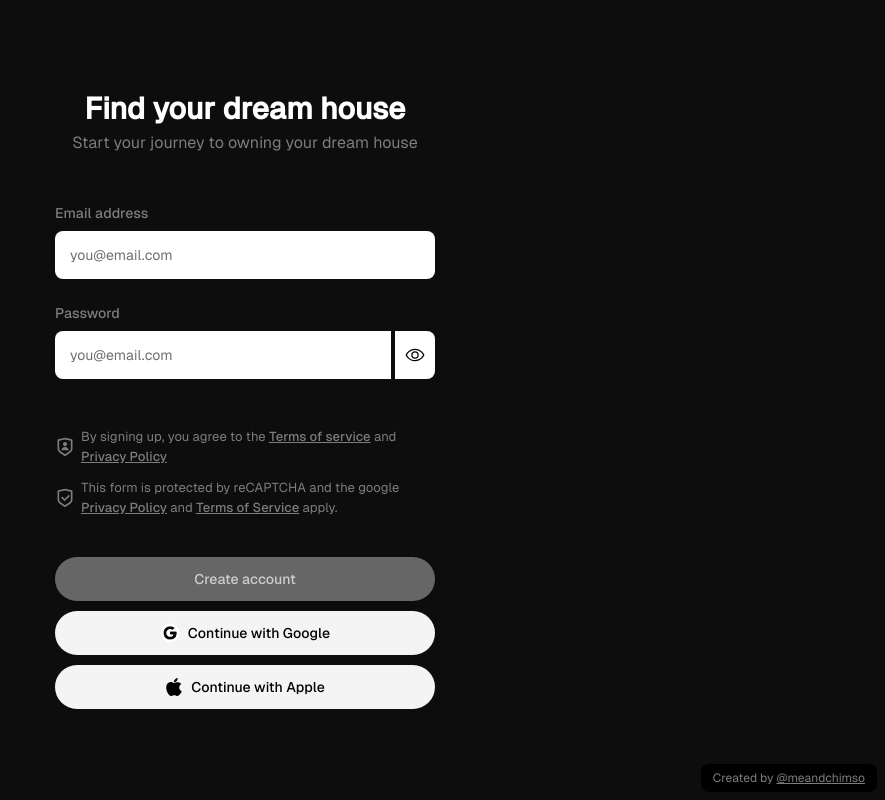
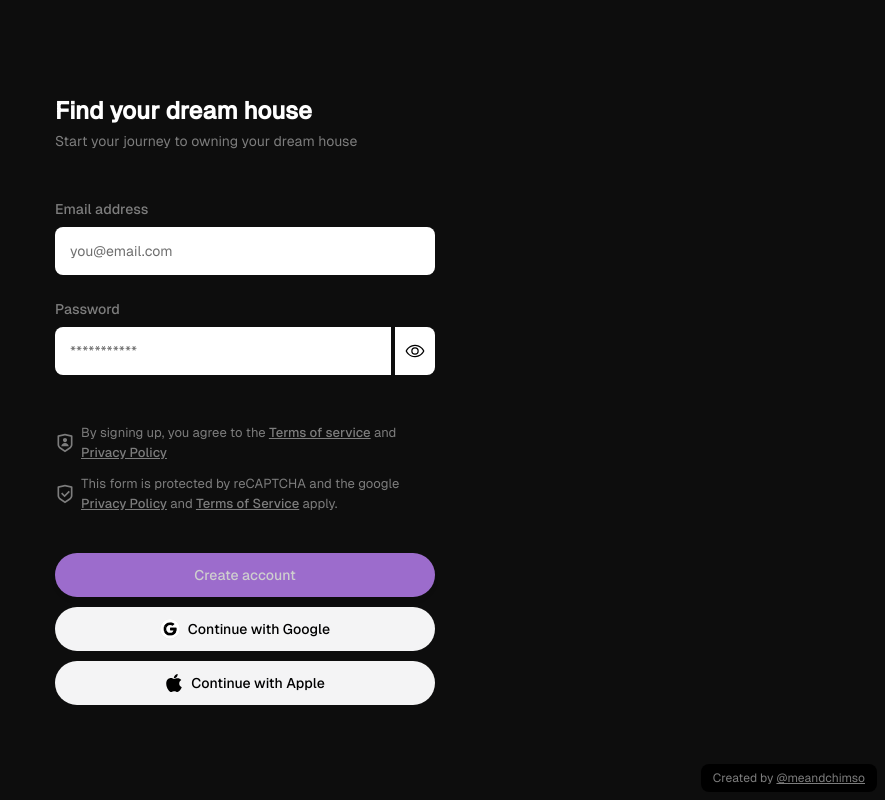
Before and after one commit to mosco98/moscode-signup-page, a Next.js app: page / in a window 1280 px wide. Shown: the whole page, without its empty margins (395-1280 px from the left). Built offline with nearby package versions, Linux system fonts and the light colour scheme.

Commit message:
updated input design

```diff
--- a/src/app/components/ChecksPill.tsx
+++ b/src/app/components/ChecksPill.tsx
@@ -11,7 +11,7 @@ const ChecksPill = ({ text, passed }: ChecksPillProps) => {
   return (
     <div
       className={cn(
-        "border-[0.7px] border-[#7D7D7D] px-3 py-[3px] rounded-3xl text-[11px] font-medium flex items-center gap-1 bg-transparent transition",
+        "border-[0.7px] border-[#7D7D7D]/50 px-3 py-[3px] rounded-3xl text-[11px] font-medium flex items-center gap-1 bg-transparent transition",
         passed && "bg-purple-600 text-white border-purple-600"
       )}
     >
--- a/src/app/components/PasswordInput.tsx
+++ b/src/app/components/PasswordInput.tsx
@@ -127,9 +127,9 @@ const PasswordInput = ({
         onBlur={() => setIsFocused(false)}
       >
         <input
-          className="h-12 block w-full outline-none border border-transparent bg-white p-[14px] rounded-l-lg focus-visible:ring-2 focus-visible:ring-white/80 focus-visible:border-[#0D0D0D]/50 transition text-[#0D0D0D] placeholder:text-[#0D0D0D]/60"
+          className="h-12 block w-full outline-none border border-transparent bg-white p-[14px] rounded-l-lg focus-visible:ring-2 focus-visible:ring-white/60 focus-visible:border-purple-600 text-[#0D0D0D] placeholder:text-[#0D0D0D]/60 transition-all duration-300 ease-in-out"
           type={isPasswordHidden ? "password" : "text"}
-          placeholder="you@email.com"
+          placeholder="***********"
           id="password"
           ref={inputRef}
           onChange={handleInputChange}
--- a/src/app/page.tsx
+++ b/src/app/page.tsx
@@ -32,11 +32,11 @@ const HomePage = () => {
         transition={{ duration: 0.5 }}
       >
         <div className="max-w-[380px] w-full">
-          <div className="text-center">
-            <h1 className="text-3xl font-semibold text-white">
+          <div className="text-left">
+            <h1 className="text-2xl font-semibold text-white">
               Find your dream house
             </h1>
-            <p className="mt-1">
+            <p className="mt-1 text-sm">
               Start your journey to owning your dream house
             </p>
           </div>
@@ -48,7 +48,7 @@ const HomePage = () => {
               </label>
 
               <input
-                className="h-12 block w-full outline-none border border-transparent bg-white p-[14px] rounded-lg focus-visible:ring-2 focus-visible:ring-white/80 focus-visible:border-[#0D0D0D]/50 transition text-[#0D0D0D] placeholder:text-[#0D0D0D]/60"
+                className="h-12 block w-full outline-none border border-transparent bg-white p-[14px] rounded-lg focus-visible:ring-2 focus-visible:ring-white/60 focus-visible:border-purple-600 text-[#0D0D0D] placeholder:text-[#0D0D0D]/60 transition-all duration-300 ease-in-out"
                 type="email"
                 placeholder="you@email.com"
                 id="email"
@@ -109,9 +109,9 @@ const HomePage = () => {
             <div className="mt-10 text-sm font-medium space-y-2.5">
               <button
                 className={cn(
-                  "h-11 bg-black text-white w-full rounded-3xl hover:opacity-85 transition shadow-md",
+                  "h-11 bg-purple-600 text-white w-full rounded-3xl hover:opacity-85 transition shadow-md",
                   (!checksPassed || !password) &&
-                    "bg-[#7D7D7D] opacity-80 pointer-events-none"
+                    "bg-purple-400 opacity-80 pointer-events-none"
                 )}
                 disabled={!checksPassed || !password}
               >
```
